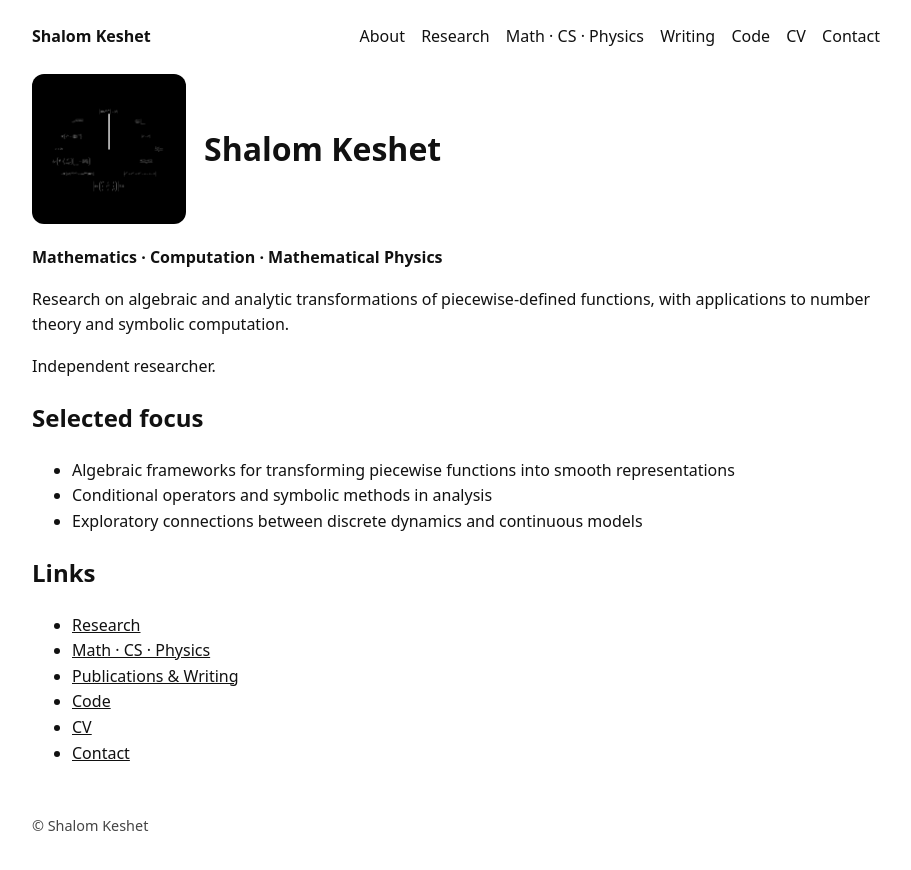
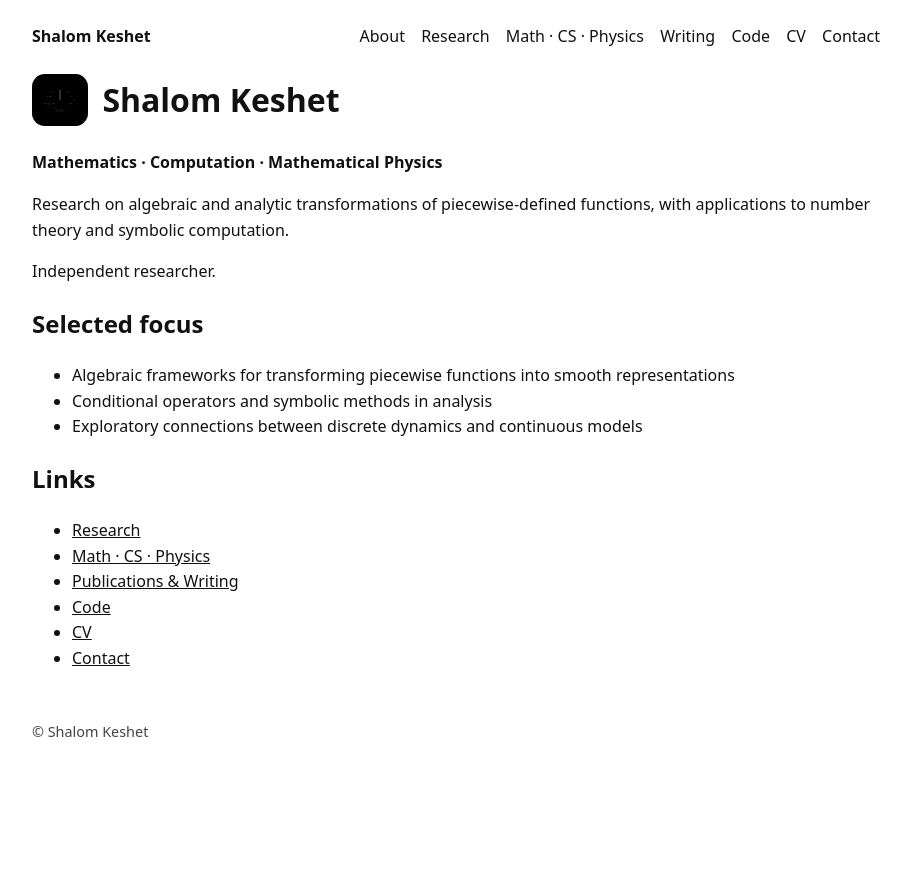
Before and after one commit to shalomkeshet/shalomkeshet.github.io, a Jekyll site: the page built from index.md, in a window 1280 px wide. Shown: the top 870 px of the page, without its empty margins (178-1089 px from the left). Built offline with Jekyll 4.4.1, drawn with Linux system fonts in a browser that asks for light colours.

Commit message:
Update Home page styling

```diff
--- a/assets/style.css
+++ b/assets/style.css
@@ -24,26 +24,33 @@ body {
   .nav a { display: inline-block; margin: 4px 10px 0 0; }
 }
 
-.page-title{
-  display: flex;
+/* Home title: logo inline before name (responsive) */
+.page-title--home{
+  display: inline-flex;
   align-items: center;
-  gap: 18px;
+  gap: 0.9rem;
+  margin: 24px 0 8px;
+  white-space: nowrap;
 }
 
-.title-logo{
-  height: 126px;      /* adjust this number to taste */
+.page-title--home .title-logo{
+  height: 1.15em;       /* scales with the H1 font size */
   width: auto;
-  display: block;
-  border-radius: 12px;      /* soft corner */
-  background: #000;        /* keeps logo readable on white site */
-  padding: 12px 14px;        /* creates a neat "badge" */
+  display: inline-block;
+
+  background: #000;
+  padding: 0.25em 0.30em;
+  border-radius: 0.40em;
 }
 
-/* Make the badge smaller on mobile */
-@media (max-width: 640px){
-  .title-logo{
-    height: 96px;  /* 3 × 32px */
-    padding: 10px 12px;
-    border-radius: 10px;
+.page-title--home .title-text{
+  line-height: 1;
+}
+
+/* Allow wrapping on small screens */
+@media (max-width: 520px){
+  .page-title--home{
+    white-space: normal;
+    flex-wrap: wrap;
   }
 }
--- a/index.md
+++ b/index.md
@@ -5,9 +5,9 @@ title: Home
 
 <!-- # Shalom Keshet -->
 
-<h1 class="page-title">
+<h1 class="page-title page-title--home">
   <img class="title-logo" src="{{ site.baseurl }}/assets/images/logo.svg" alt="" aria-hidden="true">
-  <span>Shalom Keshet</span>
+  <span class="title-text">Shalom Keshet</span>
 </h1>
 
 **Mathematics · Computation · Mathematical Physics**
```
